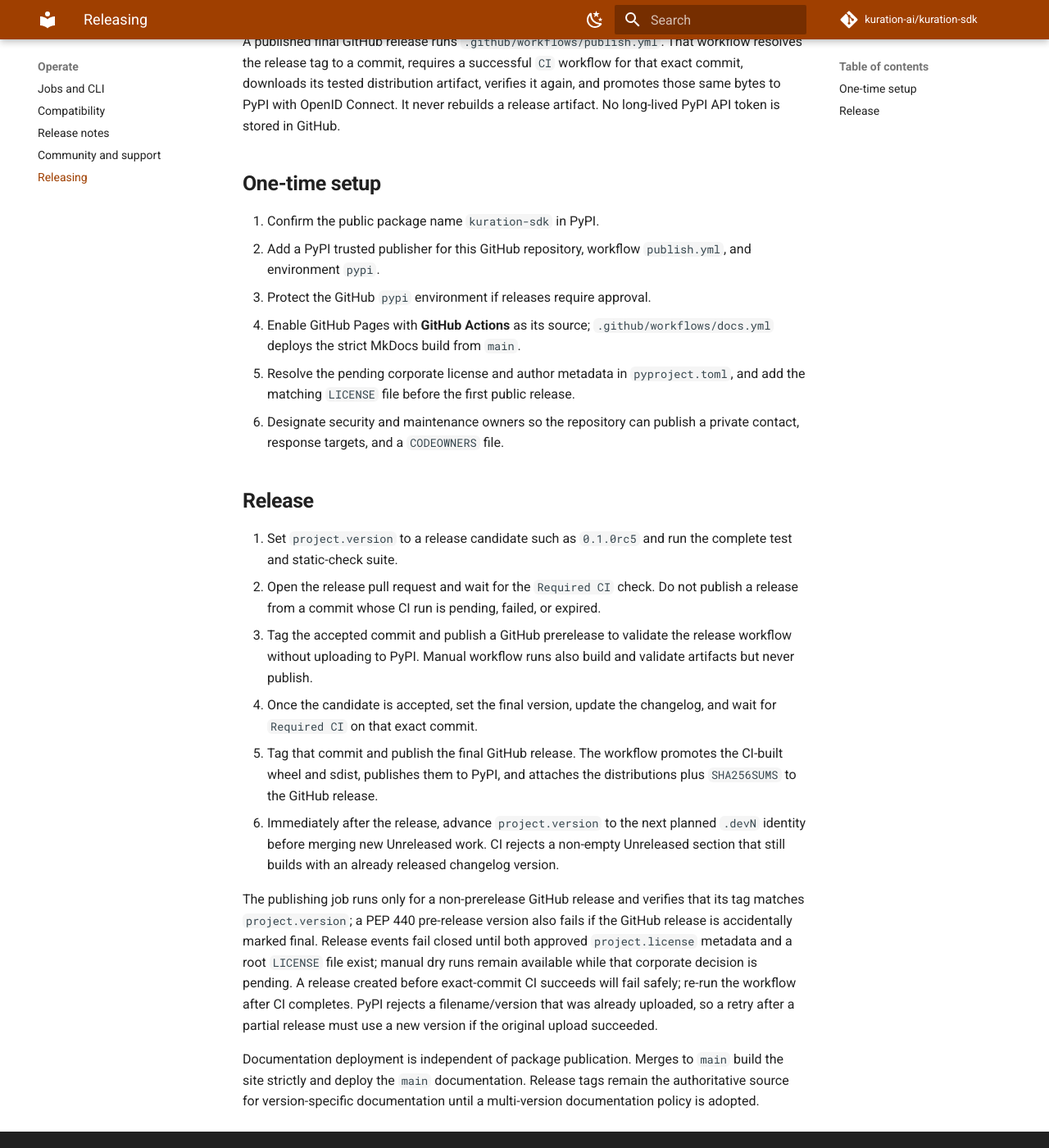
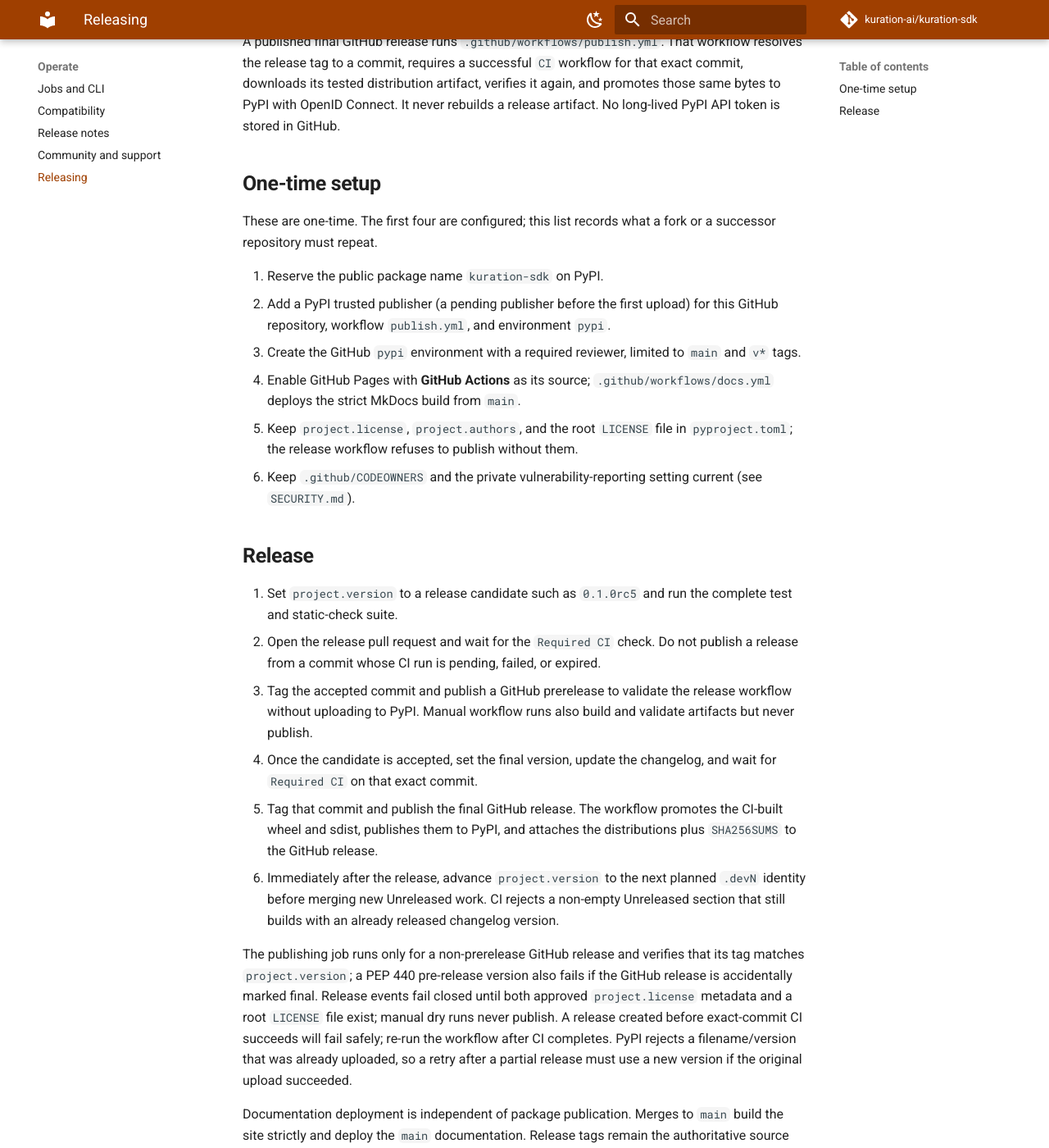
Before and after one commit to kuration-ai/kuration-sdk, an MkDocs documentation site: the page built from docs/releasing.md, in a window 1280 px wide and 1400 px high, scrolled down 359 px. Shown: the whole window at 82% size. Built offline with MkDocs 1.6.1 and Material for MkDocs 9.7.7, drawn with Linux system fonts in a browser that asks for light colours; comment, search, counter and statistics services are not loaded.

Commit message:
build: record Apache-2.0 license, authors, maintainer, and CODEOWNERS for 0.1.0 (#104)
Adds project.license (SPDX Apache-2.0, matching the existing LICENSE), license-files,
authors (Nirmit Desai, Eric Song), and maintainers, which the publish workflow requires
before it will release. Adds .github/CODEOWNERS and records the security owner in
SECURITY.md and GOVERNANCE.md (GitHub private vulnerability reporting, no SLA). Updates
releasing.md, ROADMAP.md, PLAN.md, and CONTRIBUTING.md so they no longer describe these
items as pending.


Claude-Session: https://claude.ai/code/session_01FBSYq5HAHjer6cS98Cs2gU

Co-authored-by: Claude Sonnet 5.5 <noreply@anthropic.com>

```diff
--- a/docs/releasing.md
+++ b/docs/releasing.md
@@ -14,16 +14,19 @@ Connect. It never rebuilds a release artifact. No long-lived PyPI API token is s
 
 ## One-time setup
 
-1. Confirm the public package name `kuration-sdk` in PyPI.
-2. Add a PyPI trusted publisher for this GitHub repository, workflow `publish.yml`, and
-   environment `pypi`.
-3. Protect the GitHub `pypi` environment if releases require approval.
+These are one-time. The first four are configured; this list records what a fork or a successor
+repository must repeat.
+
+1. Reserve the public package name `kuration-sdk` on PyPI.
+2. Add a PyPI trusted publisher (a pending publisher before the first upload) for this GitHub
+   repository, workflow `publish.yml`, and environment `pypi`.
+3. Create the GitHub `pypi` environment with a required reviewer, limited to `main` and `v*` tags.
 4. Enable GitHub Pages with **GitHub Actions** as its source; `.github/workflows/docs.yml` deploys
    the strict MkDocs build from `main`.
-5. Resolve the pending corporate license and author metadata in `pyproject.toml`, and add the
-   matching `LICENSE` file before the first public release.
-6. Designate security and maintenance owners so the repository can publish a private contact,
-   response targets, and a `CODEOWNERS` file.
+5. Keep `project.license`, `project.authors`, and the root `LICENSE` file in `pyproject.toml`; the
+   release workflow refuses to publish without them.
+6. Keep `.github/CODEOWNERS` and the private vulnerability-reporting setting current (see
+   `SECURITY.md`).
 
 ## Release
 
@@ -45,7 +48,7 @@ Connect. It never rebuilds a release artifact. No long-lived PyPI API token is s
 The publishing job runs only for a non-prerelease GitHub release and verifies that its tag matches
 `project.version`; a PEP 440 pre-release version also fails if the GitHub release is accidentally
 marked final. Release events fail closed until both approved `project.license` metadata and a root
-`LICENSE` file exist; manual dry runs remain available while that corporate decision is pending. A
+`LICENSE` file exist; manual dry runs never publish. A
 release created before exact-commit CI succeeds will fail safely; re-run the workflow after CI
 completes. PyPI rejects a filename/version that was already uploaded, so a retry after a partial
 release must use a new version if the original upload succeeded.
```
Also changed, not shown: CONTRIBUTING.md (+1 -1 lines), GOVERNANCE.md (+4 -2 lines), PLAN.md (+3 -2 lines), ROADMAP.md (+3 -3 lines), SECURITY.md (+4 -4 lines), pyproject.toml (+9 -2 lines), 1 other file.
